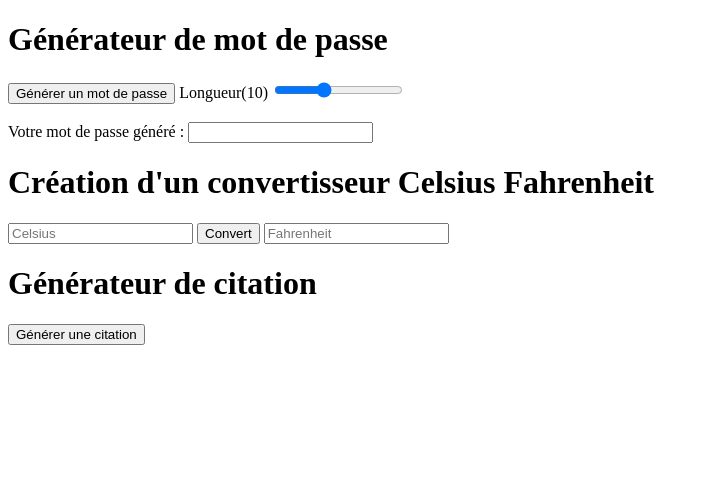
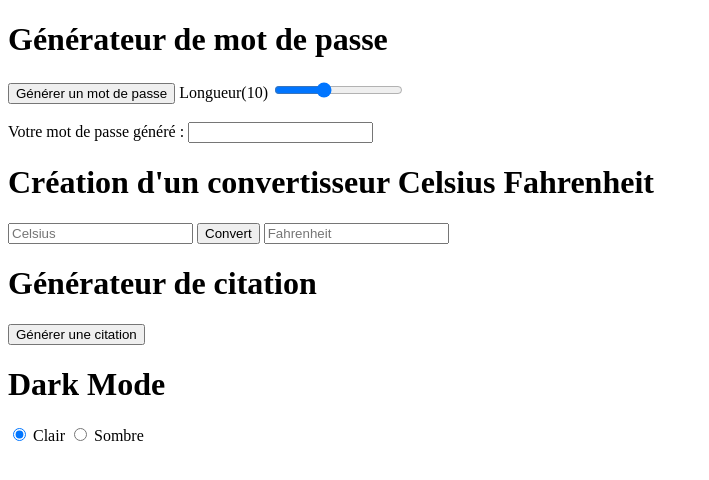
Before and after one commit to thomas-lacheheb/projet-javascript, a plain HTML site: page index.html in a window 1280 px wide. Shown: the whole page, without its empty margins (0-709 px from the left). Drawn offline with Linux system fonts and the light colour scheme.

Commit message:
Exercice 4 - Dark mode

```diff
--- a/css/style.css
+++ b/css/style.css
@@ -32,3 +32,13 @@
     text-decoration: none;
     cursor: pointer;
 }
+
+.Clair {
+    color: black;
+    background-color: white;
+}
+
+.Sombre {
+    color: white;
+    background-color: black;
+}
--- a/index.html
+++ b/index.html
@@ -7,7 +7,7 @@
     <title>Projet JS</title>
     <link rel="stylesheet" href="./css/style.css">
 </head>
-<body>
+<body class="Clair">
     <!-- Exercice 1 -->
     <h1>Générateur de mot de passe</h1>
 
@@ -40,6 +40,15 @@
             <p id="auteur"></p>
         </div>
     </div>
+
+    <!-- Exercice 4 -->
+    <h1>Dark Mode</h1>
+
+    <input type="radio" id="clear" name="darkMode" value="Clair" onclick="changeTheme(this);" checked>
+    <label for="dewey">Clair</label>
+
+    <input type="radio" id="dark" name="darkMode" value="Sombre" onclick="changeTheme(this);">
+    <label for="huey">Sombre</label>
 
     <script>
         // Exercice 1
@@ -103,6 +112,15 @@
                 modal.style.display = "none";
             }
         }
+
+        // Exercice 4
+        function changeTheme(myRadio) {
+            if(myRadio.value == "Clair"){
+                document.body.className = "Clair";
+            } else {
+                document.body.className = "Sombre"
+            }
+        }
     </script>
 </body>
 </html>
```
